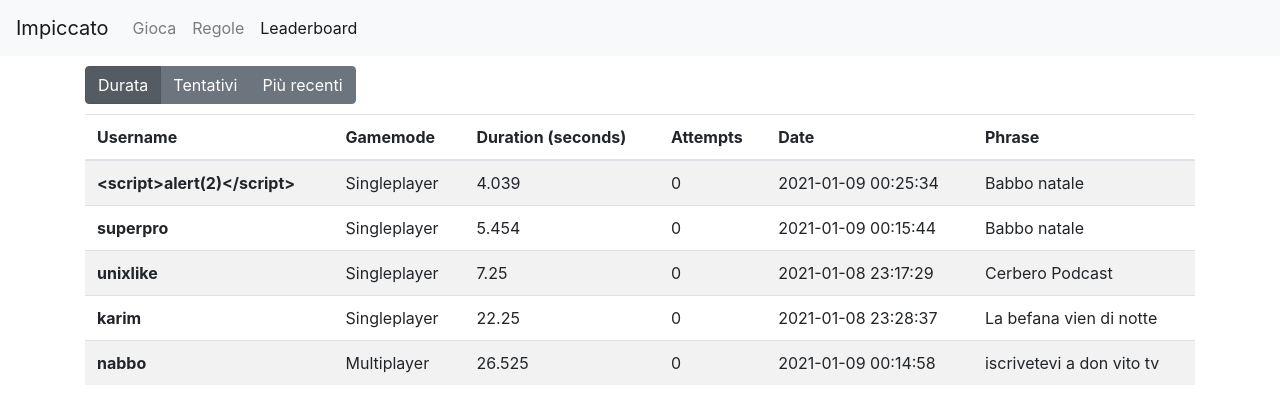
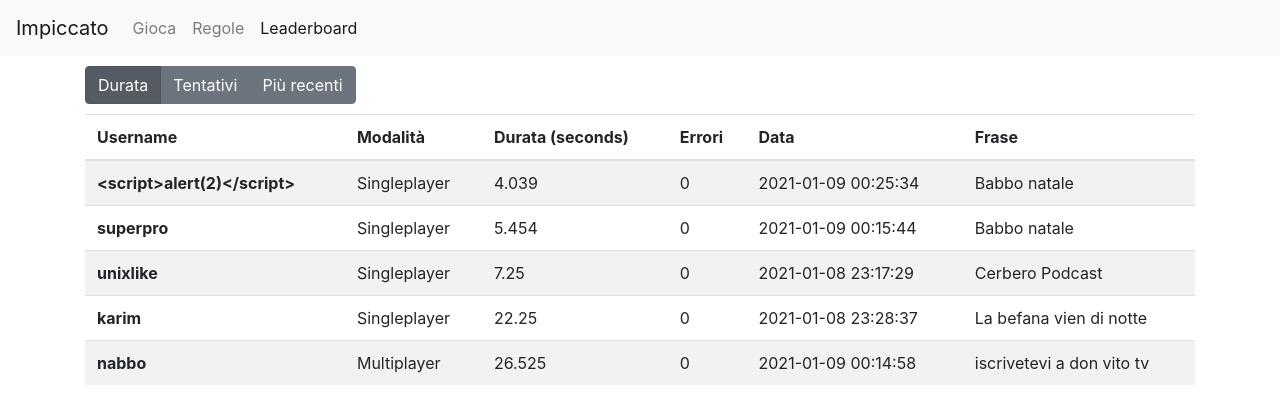
Before and after one commit to asdrubalini/Hangman-Game, a PHP site: page /leaderboard.php in a window 1280 px wide. Shown: the top 420 px of the page. Run offline with PHP 8.4, Linux system fonts and the light colour scheme; some libraries are stand-ins or nearby versions.

Commit message:
Translation and other stuff

```diff
--- a/css/style.css
+++ b/css/style.css
@@ -46,3 +46,6 @@
 
 table {
   margin-top: 10px; }
+
+.form-inline {
+  margin-bottom: 0px; }
--- a/game.php
+++ b/game.php
@@ -60,7 +60,7 @@ if ($_SERVER["REQUEST_METHOD"] === "POST") {
         <?php include_once __DIR__ . "/partials/navbar.php" ?>
 
         <div class="container">
-            <?php include_once __DIR__ . "/partials/word-guess.php" ?>
+            <?php include_once __DIR__ . "/partials/game/game.php" ?>
         </div>
 
         <?php include_once __DIR__ . "/partials/javascript.php" ?>
--- a/leaderboard.php
+++ b/leaderboard.php
@@ -35,11 +35,11 @@ $data = database_fetch_results($sort);
                     <thead>
                         <tr>
                             <th scope="col">Username</th>
-                            <th scope="col">Gamemode</th>
-                            <th scope="col">Duration (seconds)</th>
-                            <th scope="col">Attempts</th>
-                            <th scope="col">Date</th>
-                            <th scope="col">Phrase</th>
+                            <th scope="col">Modalità</th>
+                            <th scope="col">Durata (seconds)</th>
+                            <th scope="col">Errori</th>
+                            <th scope="col">Data</th>
+                            <th scope="col">Frase</th>
                         </tr>
                     </thead>
 
--- a/partials/word-guess.php
+++ b/partials/game/game.php
@@ -111,7 +111,7 @@
         <h5 class="word-guess__subtitle">Cronologia del gioco</h5>
 
         <div class="word-guess__chronology" id="chronology">
-            <?php include_once __DIR__ . "/game/tried_chars_list.php" ?>
+            <?php include_once __DIR__ . "/tried_chars_list.php" ?>
         </div>
     </div>
 
--- a/sass/common.scss
+++ b/sass/common.scss
@@ -10,3 +10,7 @@
 table {
     margin-top: 10px;
 }
+
+.form-inline {
+    margin-bottom: 0px;
+}
```
